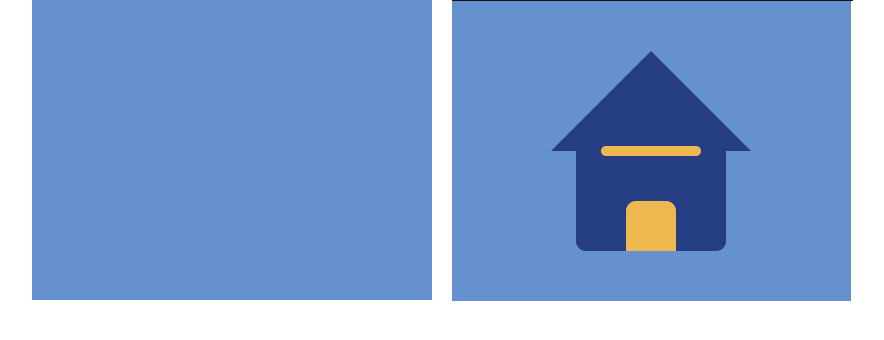
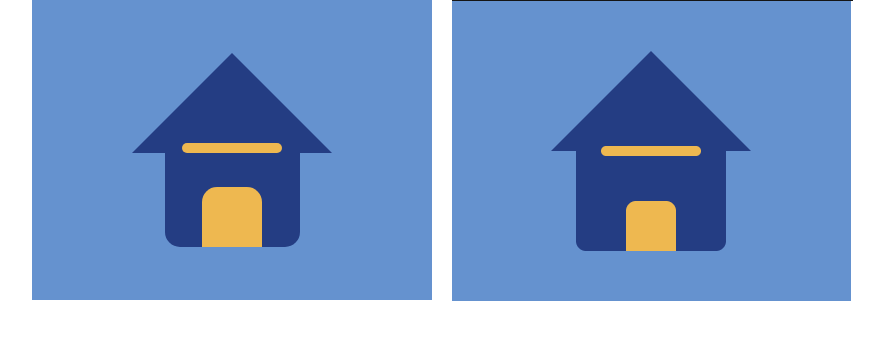
Before and after one commit to leonel-carvajal/Retos-css, a plain HTML site: page reto-extra-2/index.html in a window 1280 px wide. Shown: the whole page, without its empty margins (198-1082 px from the left). Drawn offline with Linux system fonts and the light colour scheme.

Commit message:
reto extra2

```diff
--- a/reto-extra-2/index.html
+++ b/reto-extra-2/index.html
@@ -11,6 +11,8 @@
     <div class="layout">
       <div class="bg">
         <!-- TU ZONA DE TRABAJO -->
+        <div class="house"></div>
+        <div class="ceiling"></div>
         <!-- FIN DE TU ZONA DE TRABAJO -->
       </div>
       <div class="exercise">
--- a/reto-extra-2/yourCSS.css
+++ b/reto-extra-2/yourCSS.css
@@ -9,4 +9,43 @@ Colors:
   width: 400px;
   height: 300px;
   background: #6592cf;
+  display: flex;
+  flex-direction: column-reverse;
+  justify-content: center;
+  align-items: center;
 }
+.house{
+  margin-top: -1px;
+  width: 135px;
+  height:95px;
+  background-color: #243D83;
+  border-radius: 0 0 15px 15px;
+  display: flex;
+  justify-content: center;
+  align-items: flex-end;
+}
+.house::after{
+  content: '';
+  display: block;
+  width: 60px;
+  height: 60px;
+  background-color: #EEB850;
+  border-radius: 15px 15px 0 0;
+}
+.ceiling{
+width: 200px;
+height: 100px;
+background-color: #243D83;
+clip-path: polygon(50% 0%, 0% 100%, 100% 100%);
+display: flex;
+justify-content: center;
+align-items: flex-end;
+}
+.ceiling::after{
+  content: '';
+  display: block;
+  width: 100px;
+  height: 10px;
+  border-radius: 10px;
+  background-color: #EEB850;
+}
```
